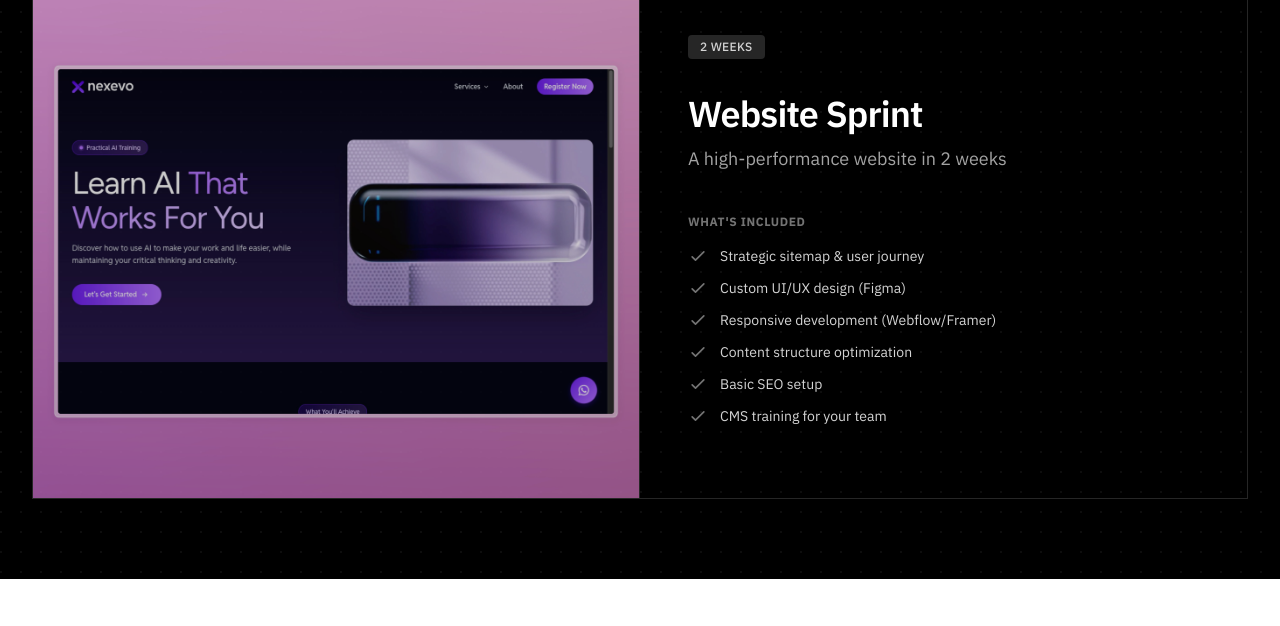
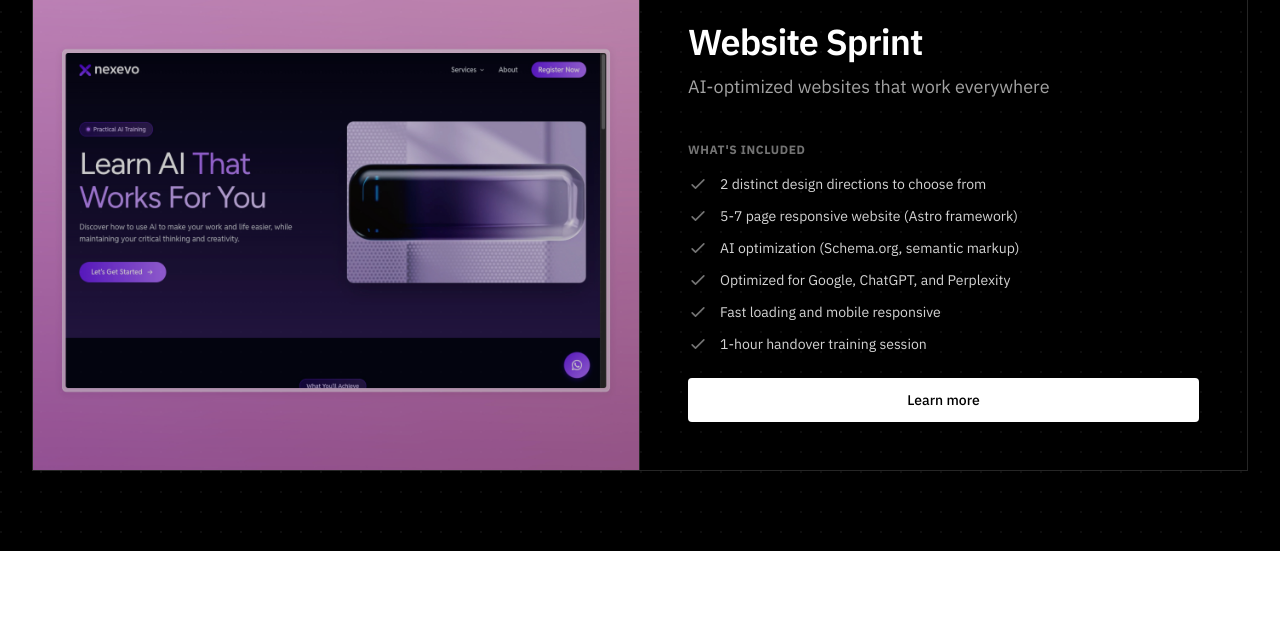
Before and after one commit to wemadeathing/lumina7, an Astro site: page / in a window 1280 px wide. Shown: the part 1922-2548 px from the top of the page. Built offline with nearby package versions, Linux system fonts and the light colour scheme; Astro itself is replaced by a stand-in of ours.

Commit message:
Update Website Sprint details and style adjustments

```diff
--- a/src/pages/index.astro
+++ b/src/pages/index.astro
@@ -30,15 +30,15 @@ const services = [
   },
   {
     title: "Website Sprint",
-    tagline: "A high-performance website in 2 weeks",
+    tagline: "AI-optimized websites that work everywhere",
     duration: "2 WEEKS",
     features: [
-      "Strategic sitemap & user journey",
-      "Custom UI/UX design (Figma)",
-      "Responsive development (Webflow/Framer)",
-      "Content structure optimization",
-      "Basic SEO setup",
-      "CMS training for your team"
+      "2 distinct design directions to choose from",
+      "5-7 page responsive website (Astro framework)",
+      "AI optimization (Schema.org, semantic markup)",
+      "Optimized for Google, ChatGPT, and Perplexity",
+      "Fast loading and mobile responsive",
+      "1-hour handover training session"
     ]
   }
 ];
@@ -148,9 +148,6 @@ const faqItems = [
 
         <!-- Service 1: Brand Sprint (Content Left) -->
         <div class="p-8 md:p-12 group hover:bg-neutral-900/50 dark:hover:bg-gray-900/50 transition-colors duration-300 border-b border-neutral-800 dark:border-gray-800 md:border-r">
-          <div class="inline-block bg-neutral-800 text-neutral-300 text-xs px-3 py-1 mb-8 rounded-[4px] font-medium tracking-wide">
-            {services[0].duration}
-          </div>
 
           <h3 class="text-4xl font-semibold text-white mb-2 leading-tight transition-colors duration-300">
             {services[0].title}
@@ -173,6 +170,10 @@ const faqItems = [
               ))}
             </ul>
           </div>
+
+          <a href="/services" class="inline-block w-full text-center px-6 py-3 bg-white text-black font-medium text-sm rounded-[4px] hover:bg-neutral-200 transition-colors duration-300">
+            Learn more
+          </a>
         </div>
 
         <!-- Service 1 Image (Right) -->
@@ -195,9 +196,6 @@ const faqItems = [
 
         <!-- Service 2: Website Sprint (Content Right) -->
         <div class="p-8 md:p-12 group hover:bg-neutral-900/50 dark:hover:bg-gray-900/50 transition-colors duration-300">
-          <div class="inline-block bg-neutral-800 text-neutral-300 text-xs px-3 py-1 mb-8 rounded-[4px] font-medium tracking-wide">
-            {services[1].duration}
-          </div>
 
           <h3 class="text-4xl font-semibold text-white mb-2 leading-tight transition-colors duration-300">
             {services[1].title}
@@ -220,6 +218,10 @@ const faqItems = [
               ))}
             </ul>
           </div>
+
+          <a href="/services" class="inline-block w-full text-center px-6 py-3 bg-white text-black font-medium text-sm rounded-[4px] hover:bg-neutral-200 transition-colors duration-300">
+            Learn more
+          </a>
         </div>
 
       </div>
```
